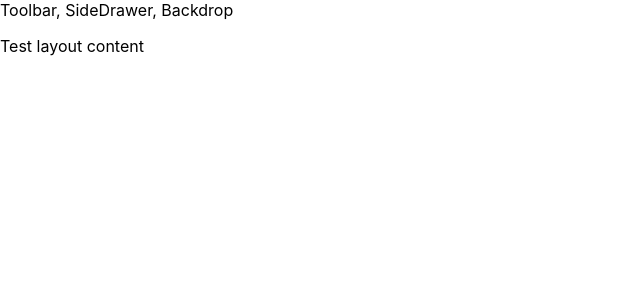
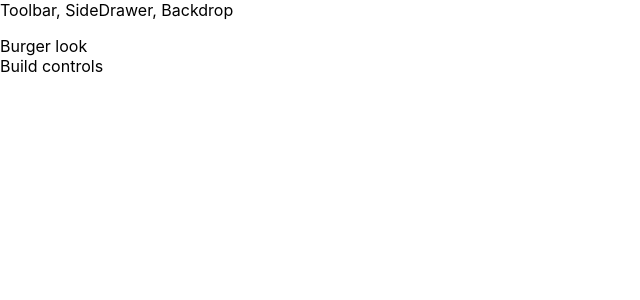
Before and after one commit to Tomasz-Kluczkowski/burger_builder_react_tutorial, a React (Create React App) app: page / in a window 1280 px wide. Shown: the top 300 px of the page, without its empty margins (0-640 px from the left). Built offline with nearby package versions, Linux system fonts and the light colour scheme.

Commit message:
Add BurgerBuilder component.
Add simple style to Layout.

```diff
--- a/src/App.js
+++ b/src/App.js
@@ -1,12 +1,13 @@
 import React, { Component } from 'react';
-import Layout from './components/Layout/Layout'
+import Layout from './components/Layout/Layout';
+import BurgerBuilder from './containers/BurgerBuilder/BurgerBuilder';
 
 class App extends Component {
   render() {
     return (
       <div>
         <Layout>
-          <p>Test layout content</p>
+          <BurgerBuilder/>
         </Layout>
       </div>
     );
--- a/src/components/Layout/Layout.js
+++ b/src/components/Layout/Layout.js
@@ -1,10 +1,11 @@
 import React from 'react'
 import Aux from '../../hoc/Aux'
+import classes from './Layout.module.css'
 
 const layout = (props) => (
     <Aux>
         <div>Toolbar, SideDrawer, Backdrop</div>
-        <main>
+        <main className={classes.Content}>
             {props.children}
         </main>
     </Aux>
--- /dev/null
+++ b/src/components/Layout/Layout.module.css
@@ -0,0 +1,3 @@
+.Content {
+    margin-top: 16px;
+}
--- /dev/null
+++ b/src/containers/BurgerBuilder/BurgerBuilder.js
@@ -0,0 +1,16 @@
+import React, { Component } from 'react'
+import Aux from '../../hoc/Aux'
+
+
+class BurgerBuilder extends Component {
+    render () {
+        return (
+            <Aux>
+                <div>Burger look</div>
+                <div>Build controls</div>
+            </Aux>
+        );
+    }
+}
+
+export default BurgerBuilder;
```
